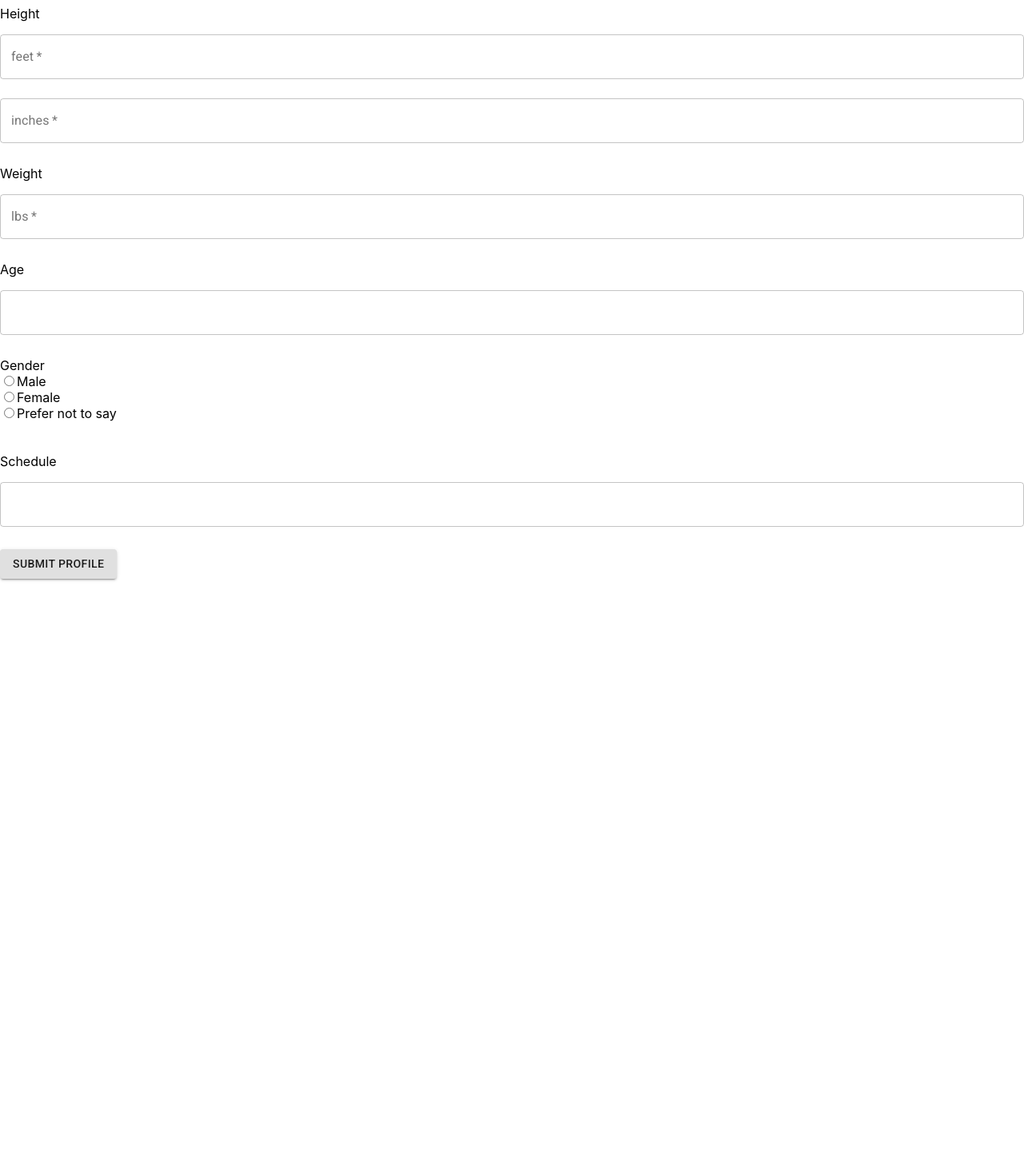
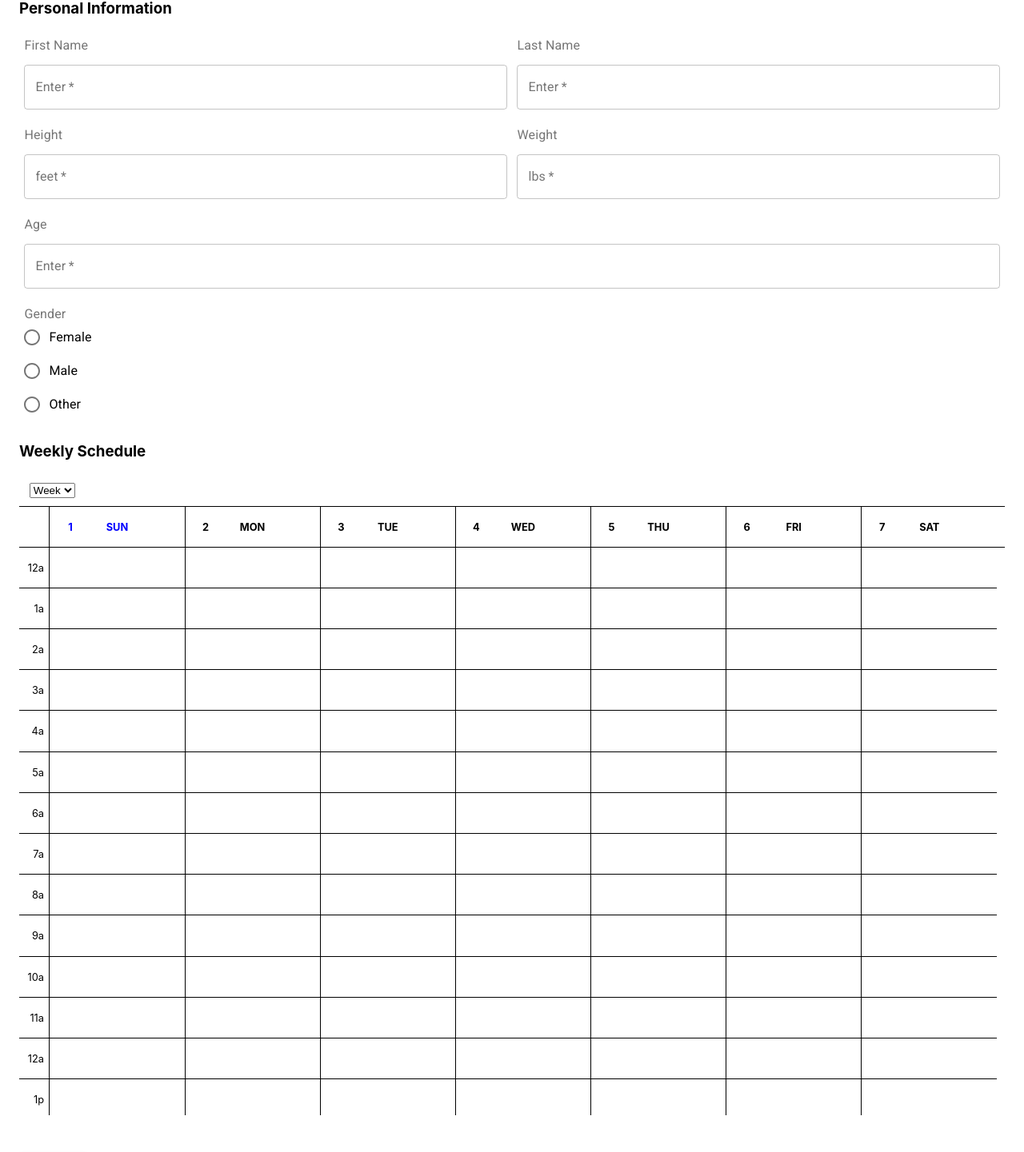
Before and after one commit to allygator/dietician, a React (Create React App) app: page /profile in a window 1280 px wide. Shown: the part 33-1474 px from the top of the page at 80% size. Before the commit the page ends 800 px from the top, so only its background shows below. Built offline with nearby package versions, Linux system fonts and the light colour scheme.

Commit message:
Add Profile Page

```diff
--- a/src/components/Calendar.css
+++ b/src/components/Calendar.css
@@ -4,9 +4,10 @@
 
 .calendar {
   position: relative;
-  width: 100vw;
-  height: 100vh;
+  width: 100%;
+  height: 100%;
   --border-color: black;
+  overflow: scroll;
 }
 
 /* Nav area */
--- a/src/components/Calendar.js
+++ b/src/components/Calendar.js
@@ -1,6 +1,7 @@
 import React, { useState, useEffect } from "react";
 
 import TaskBlock from "./TaskBlock";
+import CalendarTimeRow from "./CalendarForm/CalendarTimeRow";
 
 import "./Calendar.css";
 
@@ -56,14 +57,29 @@ export default function Calendar(props) {
             className="calendar__time__column"
             style={{ flex: `0 0 calc((100% - 3rem) / ${weekDays.length})` }}
           >
-            {HOURS.map((x, index) => (
-              <div key={index} className="calendar__time__row">
-                <span />
-              </div>
-            ))}
+            {HOURS.map((x, i) => {
+              if (props.editable) {
+                return (
+                  <CalendarTimeRow
+                    key={i}
+                    className="calendar__time__row"
+                    start={i}
+                    end={i + 1}
+                    index={index}
+                    handleAddingTask={props.handleAddingTask}
+                  />
+                );
+              } else {
+                return (
+                  <div key={i} className="calendar__time__row">
+                    <span />
+                  </div>
+                );
+              }
+            })}
 
-            {tasks[index]
-              ? tasks[index][0].meals.map((block, index) => (
+            {tasks[index] && tasks[index].meals
+              ? tasks[index].meals.map((block, index) => (
                   <TaskBlock
                     key={index}
                     type="Food"
@@ -72,8 +88,8 @@ export default function Calendar(props) {
                   />
                 ))
               : null}
-            {tasks[index]
-              ? tasks[index][0].exercise.map((block, index) => (
+            {tasks[index] && tasks[index].exercise
+              ? tasks[index].exercise.map((block, index) => (
                   <TaskBlock
                     key={index}
                     type="Exercise"
@@ -82,8 +98,8 @@ export default function Calendar(props) {
                   />
                 ))
               : null}
-            {tasks[index]
-              ? tasks[index][0].busy.map((block, index) => (
+            {tasks[index] && tasks[index].busy
+              ? tasks[index].busy.map((block, index) => (
                   <TaskBlock
                     key={index}
                     type="Work"
--- /dev/null
+++ b/src/components/CalendarForm/CalendarForm.js
@@ -0,0 +1,53 @@
+import React from "react";
+import { makeStyles } from "@material-ui/core/styles";
+
+import Calendar from "../Calendar";
+
+const useStyles = makeStyles(theme => ({
+  root: {
+    height: "50rem",
+    fontSize: "0.8rem",
+    zIndex: "30",
+  },
+}));
+
+function CalendarForm(props) {
+  const { schedule, setSchedule } = props;
+  const classes = useStyles();
+
+  const handleAddingTask = (index, time) => {
+    const updatedWeeklyTasks = [...schedule];
+
+    // Convert time string to minutes
+    const start = time.start.split(":");
+    const startMinutes = +start[0] * 60 + +start[1];
+
+    const end = time.end.split(":");
+    const endMinutes = +end[0] * 60 + +end[1];
+
+    updatedWeeklyTasks[index].push({ start: startMinutes, end: endMinutes });
+    setSchedule(updatedWeeklyTasks);
+  };
+
+  return (
+    <div className={classes.root}>
+      <Calendar
+        editable
+        tasks={formatSchedule(schedule)}
+        handleAddingTask={handleAddingTask}
+      />
+    </div>
+  );
+}
+
+export default CalendarForm;
+
+const formatSchedule = weeklyTasks => {
+  return weeklyTasks.map(dailyTask => ({
+    busy: dailyTask.map(task => ({
+      start: task.start,
+      end: task.end,
+      type: "Work",
+    })),
+  }));
+};
--- /dev/null
+++ b/src/components/CalendarForm/CalendarTimeRow.js
@@ -0,0 +1,62 @@
+import React, { useState, useEffect, useRef } from "react";
+
+import NewTaskForm from "./NewTaskForm";
+
+function minutesToHHMM(mins) {
+  let h = Math.floor(mins / 60);
+  let m = mins % 60;
+  m = m < 10 ? "0" + m : m;
+  h = h < 10 ? "0" + h : h;
+
+  return `${h}:${m}`;
+}
+
+function CalendarTimeRow(props) {
+  const [isPreview, setIsPreview] = useState(false);
+  const [time, setTime] = useState({ start: "0", end: "0" });
+
+  const previewRef = useRef();
+  const currRef = useRef();
+
+  const handleTimeChange = event => {
+    const { name, value } = event.target;
+    setTime({ ...time, [name]: value });
+  };
+
+  const onSubmit = () => {
+    props.handleAddingTask(props.index, time);
+  };
+
+  useEffect(() => {
+    setTime({
+      start: minutesToHHMM(props.start * 60),
+      end: minutesToHHMM(props.end * 60),
+    });
+  }, [props.start, props.end]);
+
+  useEffect(() => {
+    document.addEventListener("mousedown", e => {
+      // Click outside of preview box
+      if (previewRef.current && !previewRef.current.contains(e.target)) {
+        setIsPreview(false);
+      }
+    });
+  }, []);
+
+  return (
+    <div className={props.className} onClick={() => setIsPreview(true)} ref={currRef}>
+      {isPreview ? (
+        <NewTaskForm
+          previewRef={previewRef}
+          start={time.start}
+          end={time.end}
+          pos={currRef.current.getBoundingClientRect()}
+          handleTimeChange={handleTimeChange}
+          onSubmit={onSubmit}
+        />
+      ) : null}
+    </div>
+  );
+}
+
+export default CalendarTimeRow;
--- /dev/null
+++ b/src/components/CalendarForm/NewTaskForm.js
@@ -0,0 +1,79 @@
+import React from "react";
+import Card from "@material-ui/core/Card";
+import CardActions from "@material-ui/core/CardActions";
+import CardContent from "@material-ui/core/CardContent";
+import Button from "@material-ui/core/Button";
+import TextField from "@material-ui/core/TextField";
+
+function NewTaskForm(props) {
+  const { start, end, pos } = props;
+
+  const style = {
+    position: "absolute",
+    width: "25em",
+    top: "-3em",
+    padding: "1em",
+    borderRadius: "0.4em",
+    boxShadow: "-3px 4px 28px rgba(0,0,0,0.5), 10px 4px 10px rgba(0,0,0,0.5)",
+    transition: "all 0.2s ease-in-out",
+    zIndex: "10",
+  };
+
+  if (pos.x > 500) {
+    style.left = "-23em";
+  } else if (window.innerWidth - pos.x - pos.width > 500) {
+    style.right = "-23em";
+  } else {
+    style.top = "-15em";
+  }
+
+  return (
+    <Card ref={props.previewRef} style={style}>
+      <CardContent>
+        <TextField
+          id="heightFeet"
+          label="Title"
+          defaultValue="Work"
+          variant="outlined"
+          required={true}
+          multiline
+          fullWidth
+          margin="normal"
+        />
+        <TextField
+          label="From"
+          type="time"
+          name="start"
+          value={start}
+          InputLabelProps={{
+            shrink: true,
+          }}
+          inputProps={{
+            step: 300,
+          }}
+          onChange={e => props.handleTimeChange(e)}
+        />
+        <TextField
+          label="To"
+          type="time"
+          name="end"
+          value={end}
+          InputLabelProps={{
+            shrink: true,
+          }}
+          inputProps={{
+            step: 300,
+          }}
+          onChange={e => props.handleTimeChange(e)}
+        />
+      </CardContent>
+      <CardActions>
+        <Button variant="contained" color="primary" onClick={props.onSubmit}>
+          Add
+        </Button>
+      </CardActions>
+    </Card>
+  );
+}
+
+export default NewTaskForm;
--- a/src/components/Profile.js
+++ b/src/components/Profile.js
@@ -1,61 +1,121 @@
-import React from "react";
-import { useState } from "react";
-import "../App.css";
-
+import React, { useState } from "react";
+import { makeStyles } from "@material-ui/core/styles";
 import TextField from "@material-ui/core/TextField";
+import Container from "@material-ui/core/Container";
+import Radio from "@material-ui/core/Radio";
+import RadioGroup from "@material-ui/core/RadioGroup";
+import FormControlLabel from "@material-ui/core/FormControlLabel";
+import FormControl from "@material-ui/core/FormControl";
+import FormLabel from "@material-ui/core/FormLabel";
 import Button from "@material-ui/core/Button";
 
-function Profile() {
+import CalendarForm from "./CalendarForm/CalendarForm";
+
+const useStyles = makeStyles(theme => ({
+  root: {
+    flexGrow: 1,
+    marginTop: "2rem",
+    marginBottom: "5rem",
+    fontSize: "1rem",
+  },
+  inputGroup: {
+    display: "flex",
+  },
+  input: {
+    margin: "0.5rem 0.4rem",
+  },
+  formControl: {
+    flex: 1,
+    margin: "0.5rem 0.4rem",
+  },
+  calendar: {
+    fontSize: "0.9rem",
+  },
+  btn: {
+    margin: "3rem 0",
+  },
+}));
+
+function BiometricForm() {
   const [profileInputs, setProfile] = useState({
-    heightFeet: "",
-    heightInches: "",
+    firstName: "",
+    lastName: "",
+    height: "",
     weight: "",
     age: "",
     gender: "",
     selectedOption: "",
-    schedule: "",
+    schedule: [[], [], [], [], [], [], []],
   });
+
+  const classes = useStyles();
 
   const handleChangeIn = name => event => {
     setProfile({ ...profileInputs, [name]: event.target.value });
   };
 
-  const handleClick = name => event => {
-    //var height = profileInputs.heightFeet * 12 + profileInputs.heightInches;
+  const handleScheduleIn = value => {
+    setProfile({ ...profileInputs, schedule: value });
+  };
+
+  const handleSubmit = () => {
+    // Code for submit here
+    console.log(profileInputs);
   };
 
   return (
-    <div className="profileFields">
-      Profile Information
-      <br></br>
-      <br></br>
-      Height
+    <Container className={classes.root}>
+      <h3> Personal Information</h3>
+      <div className={classes.inputGroup}>
+        <FormControl className={classes.formControl}>
+          <FormLabel component="legend">First Name</FormLabel>
           <TextField
-        id="heightFeet"
-        defaultValue={profileInputs.heightFeet}
+            value={profileInputs.firstName}
+            label="Enter"
+            variant="outlined"
+            required={true}
+            multiline
+            onChange={handleChangeIn("firstName")}
+            fullWidth
+            margin="normal"
+          />
+        </FormControl>
+
+        <FormControl className={classes.formControl}>
+          <FormLabel component="legend">Last Name</FormLabel>
+          <TextField
+            value={profileInputs.lastName}
+            label="Enter"
+            variant="outlined"
+            required={true}
+            onChange={handleChangeIn("lastName")}
+            fullWidth
+            margin="normal"
+          />
+        </FormControl>
+      </div>
+      <div className={classes.inputGroup}>
+        <FormControl className={classes.formControl}>
+          <FormLabel component="legend">Height</FormLabel>
+
+          <TextField
+            value={profileInputs.height}
             label="feet"
             variant="outlined"
             required={true}
-        onChange={handleChangeIn("heightFeet")}
+            multiline
+            onChange={handleChangeIn("height")}
             fullWidth
             margin="normal"
           />
-      <TextField
-        id="heightInches"
-        defaultValue={profileInputs.heightInches}
-        label="inches"
-        variant="outlined"
-        required={true}
-        onChange={handleChangeIn("heightInches")}
-        fullWidth
-        margin="normal"
-      />
-      <br></br>
-      <br></br>
-      Weight
+        </FormControl>
+
+        <FormControl className={classes.formControl}>
+          <FormLabel component="legend">Weight</FormLabel>
+
           <TextField
             id="weight"
-        defaultValue={profileInputs.weight}
+            value={profileInputs.weight}
             label="lbs"
             variant="outlined"
             required={true}
@@ -63,77 +123,53 @@ function Profile() {
             fullWidth
             margin="normal"
           />
-      <br></br>
-      <br></br>
-      Age
+        </FormControl>
+      </div>
+      <div className={classes.inputGroup}>
+        <FormControl component="fieldset" className={classes.formControl}>
+          <FormLabel component="legend">Age</FormLabel>
           <TextField
             id="age"
-        defaultValue={profileInputs.age}
-        label=""
+            value={profileInputs.age}
+            label="Enter"
             variant="outlined"
             required={true}
             onChange={handleChangeIn("age")}
             fullWidth
             margin="normal"
           />
-      <br></br>
-      <br></br>
-      Gender
-      <form>
-        <div className="radio">
-          <label>
-            <input
-              type="radio"
-              value="male"
-              checked={profileInputs.gender === "male"}
+        </FormControl>
+      </div>
+      <FormControl component="fieldset" className={classes.formControl}>
+        <FormLabel component="legend">Gender</FormLabel>
+        <RadioGroup
+          aria-label="gender"
+          name="gender1"
+          value={profileInputs.gender}
           onChange={handleChangeIn("gender")}
+        >
+          <FormControlLabel value="female" control={<Radio />} label="Female" />
+          <FormControlLabel value="male" control={<Radio />} label="Male" />
+          <FormControlLabel value="other" control={<Radio />} label="Other" />
+        </RadioGroup>
+      </FormControl>
+
+      <h3>Weekly Schedule</h3>
+      <CalendarForm
+        schedule={profileInputs.schedule}
+        setSchedule={schedule => handleScheduleIn(schedule)}
       />
-            Male
-          </label>
-        </div>
-        <div className="radio">
-          <label>
-            <input
-              type="radio"
-              value="female"
-              checked={profileInputs.gender === "female"}
-              onChange={handleChangeIn("gender")}
-            />
-            Female
-          </label>
-        </div>
-        <div className="radio">
-          <label>
-            <input
-              type="radio"
-              value="other"
-              checked={profileInputs.gender === "other"}
-              onChange={handleChangeIn("gender")}
-            />
-            Prefer not to say
-          </label>
-        </div>
-      </form>
-      <br></br>
-      <br></br>
-      Schedule
-      <TextField
-        id="schedule"
-        defaultValue={profileInputs.schedule}
-        label=""
-        variant="outlined"
-        required={true}
-        onChange={handleChangeIn("schedule")}
-        fullWidth
-        margin="normal"
-      />
-      <br></br>
-      <br></br>
-      <Button variant="contained" id="submitButton" onClick={handleClick()}>
-        Submit Profile
+
+      <Button
+        className={classes.btn}
+        variant="contained"
+        color="primary"
+        onClick={handleSubmit}
+      >
+        Submit
       </Button>
-    </div>
+    </Container>
   );
 }
 
-export default Profile;
+export default BiometricForm;
```
Also changed, not shown: src/components/CalendarChoices.js (+4 -8 lines). Lines whose indentation alone changed are shown as unchanged.
